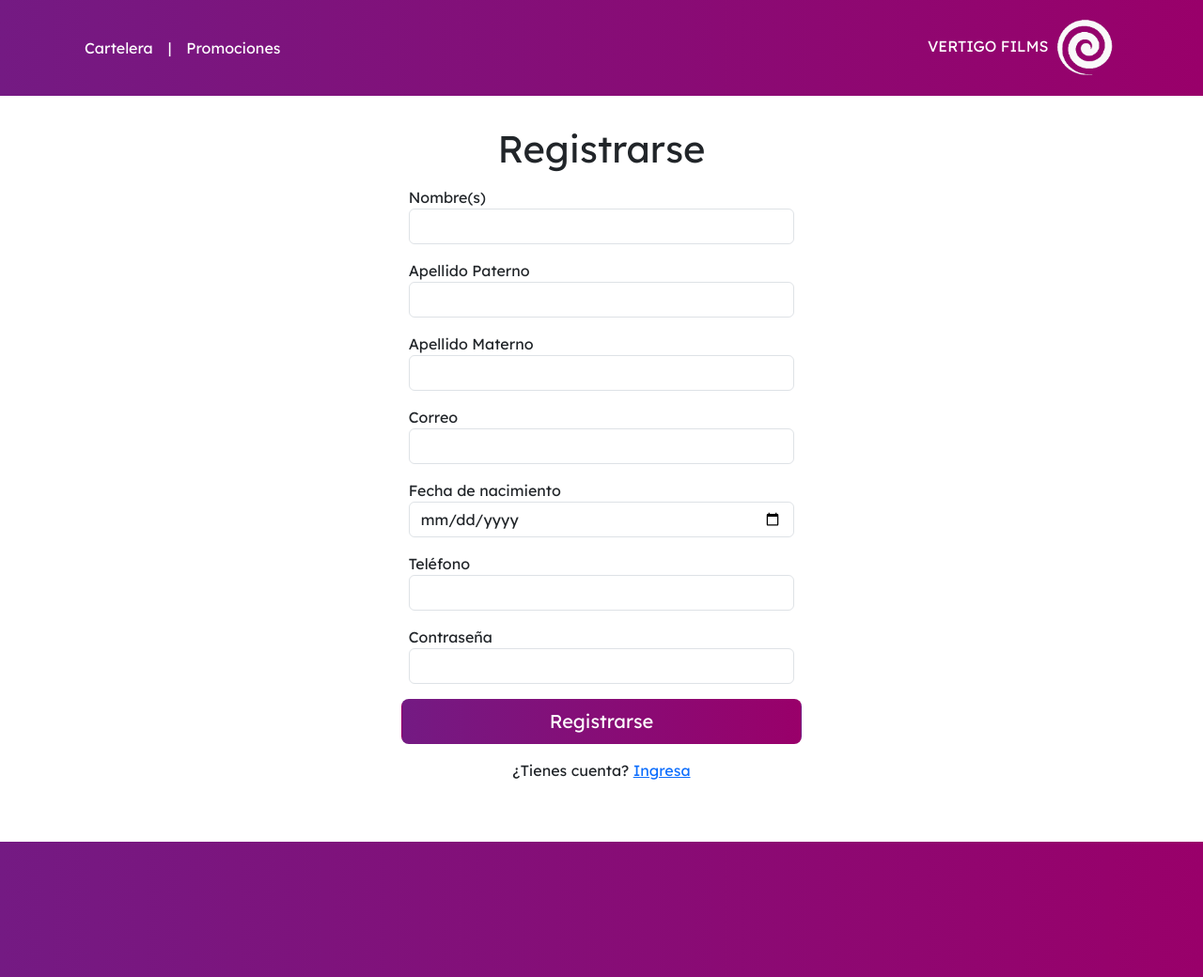
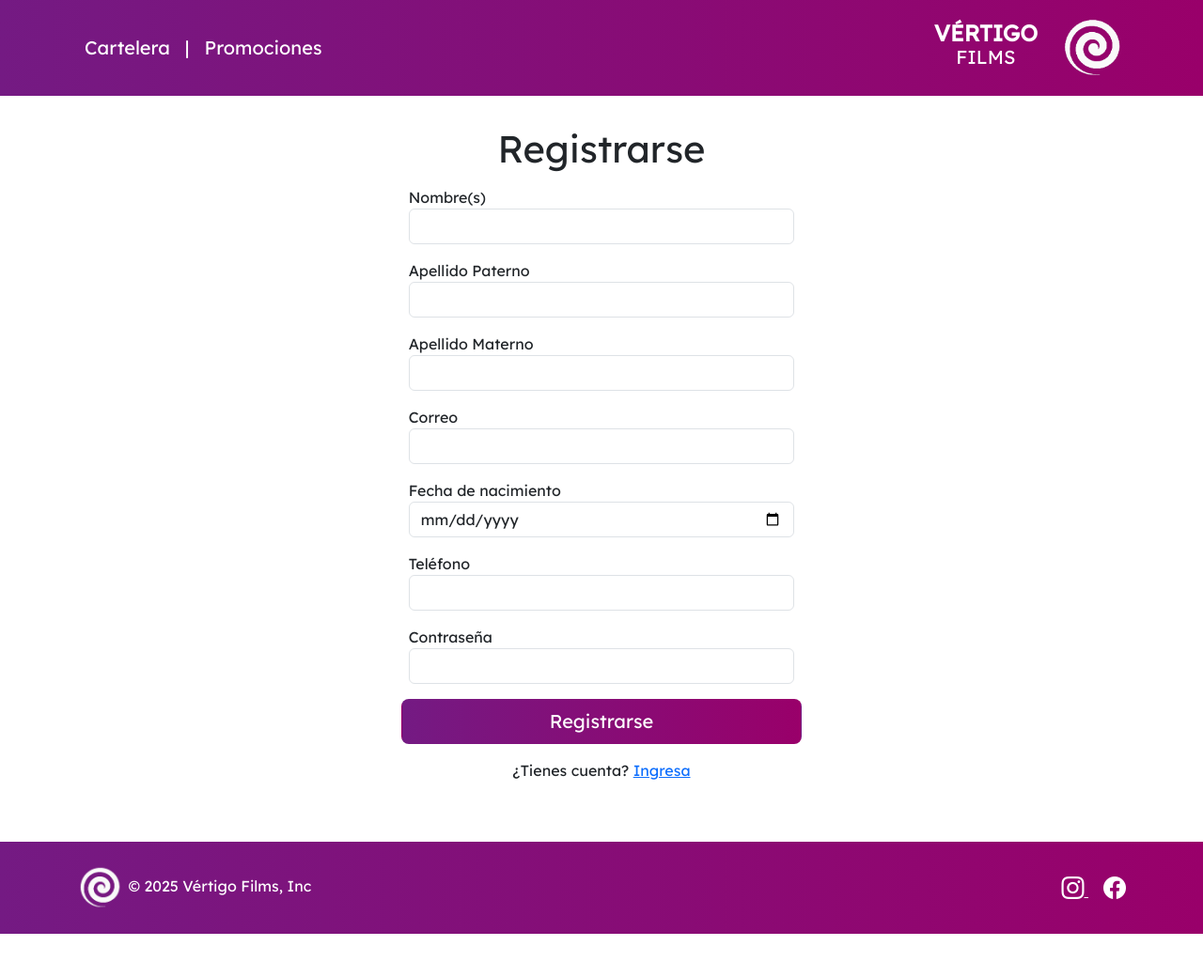
Before and after one commit to MarMontejo04/proyecto-cine-ingenieria-software, a PHP site: page /crearCuenta.php in a window 1280 px wide. Shown: the whole page at 94% size. After the commit the page ends 994 px from the top, so only its background shows below. Run offline with PHP 8.4, Linux system fonts and the light colour scheme.

Commit message:
Vista "Registrarse" terminada

```diff
--- a/crearCuenta.php
+++ b/crearCuenta.php
@@ -6,6 +6,7 @@
     <meta name="viewport" content="width=device-width, initial-scale=1.0">
     <title>Registrate</title>
     <link href="./estilos/css/bootstrap.min.css" rel="stylesheet" integrity="sha384-4Q6Gf2aSP4eDXB8Miphtr37CMZZQ5oXLH2yaXMJ2w8e2ZtHTl7GptT4jmndRuHDT">
+    <link rel="stylesheet" href="https://cdn.jsdelivr.net/npm/bootstrap-icons@1.10.5/font/bootstrap-icons.css">
     <link href="./estilos/style.css" rel="stylesheet">
 </head>
 
@@ -16,19 +17,20 @@
             <div class="d-flex align-items-center justify-content-center justify-content-lg-start">
                 <ul class="nav col-12 col-lg-auto me-lg-auto mb-2 justify-content-center mb-md-0">
                     <li>
-                        <a class="nav-link px-2 text-white" href="./index.php">Cartelera</a>
+                        <a class="nav-link px-2 text-white fs-5" href="./index.php">Cartelera</a>
                     </li>
                     <li>
-                        <a class="nav-link px-2 text-white" href="">|</a>
+                        <a class="nav-link px-2 text-white fs-5" href="">|</a>
                     </li>
                     <li>
-                        <a class="nav-link px-2 text-white" href="">Promociones</a>
+                        <a class="nav-link px-2 text-white fs-5" href="">Promociones</a>
                     </li>
                 </ul>
-                <a class="navbar-brand px-2 text-white" href="#">
-                    VERTIGO FILMS
-                    <img src="./media/LOGOVERTIGO.PNG" width="70" height="70">
+                <a class="navbar-brand px-2 text-center text-white d-block " href="#">
+                    <span class="d-block h4 mb-0 fw-bold">VÉRTIGO</span>
+                    <span class="d-block h5">FILMS</span>
                 </a>
+                <img src="./media/LOGOVERTIGO.PNG" width="70" height="70" class="ms-3">
             </div>
         </div>
     </header>
@@ -36,7 +38,7 @@
     <div class="row justify-content-md-center">
         <div class="col-md-5 col-lg-4">
             <div>
-                <h1 class="h1 text-center mb-3 mt-3">Registrarse</h1>
+                <h1 class="h1 text-center mb-3 mt-3 bold">Registrarse</h1>
             </div>
             <form method="POST" action="./logica/crearCuenta.php">
                 <div class="row g-3">
@@ -79,9 +81,23 @@
     </div>
 
 
-    <footer class="bd-footer py-4 py-md-5 mt-5 gradient-custom">
-        <div class="container py-4 py-md px-4 px-md-3 text-white">
+    <footer class="bd-footer py-4 mt-5 gradient-custom">
+        <div class="container text-white">
+            <div class="row align-items-center">
+                <div class="col-md-6 text-center text-md-start mb-3 mb-md-0">
+                    <img src="./media/LOGOVERTIGO.PNG" alt="Logo Vértigo" width="50" height="50">
+                    <span class="mb-3 mb-md-0">© 2025 Vértigo Films, Inc</span>
+                </div>
 
+                <div class="col-md-6 text-center text-md-end">
+                    <a href="https://www.instagram.com" target="_blank" class="text-white me-3">
+                        <i class="bi bi-instagram" style="font-size: 1.5rem;"></i>
+                    </a>
+                    <a href="https://www.facebook.com" target="_blank" class="text-white">
+                        <i class="bi bi-facebook" style="font-size: 1.5rem;"></i>
+                    </a>
+                </div>
+            </div>
         </div>
     </footer>
 
```
Also changed, not shown: estilos/style.css (line endings or trailing spaces).
